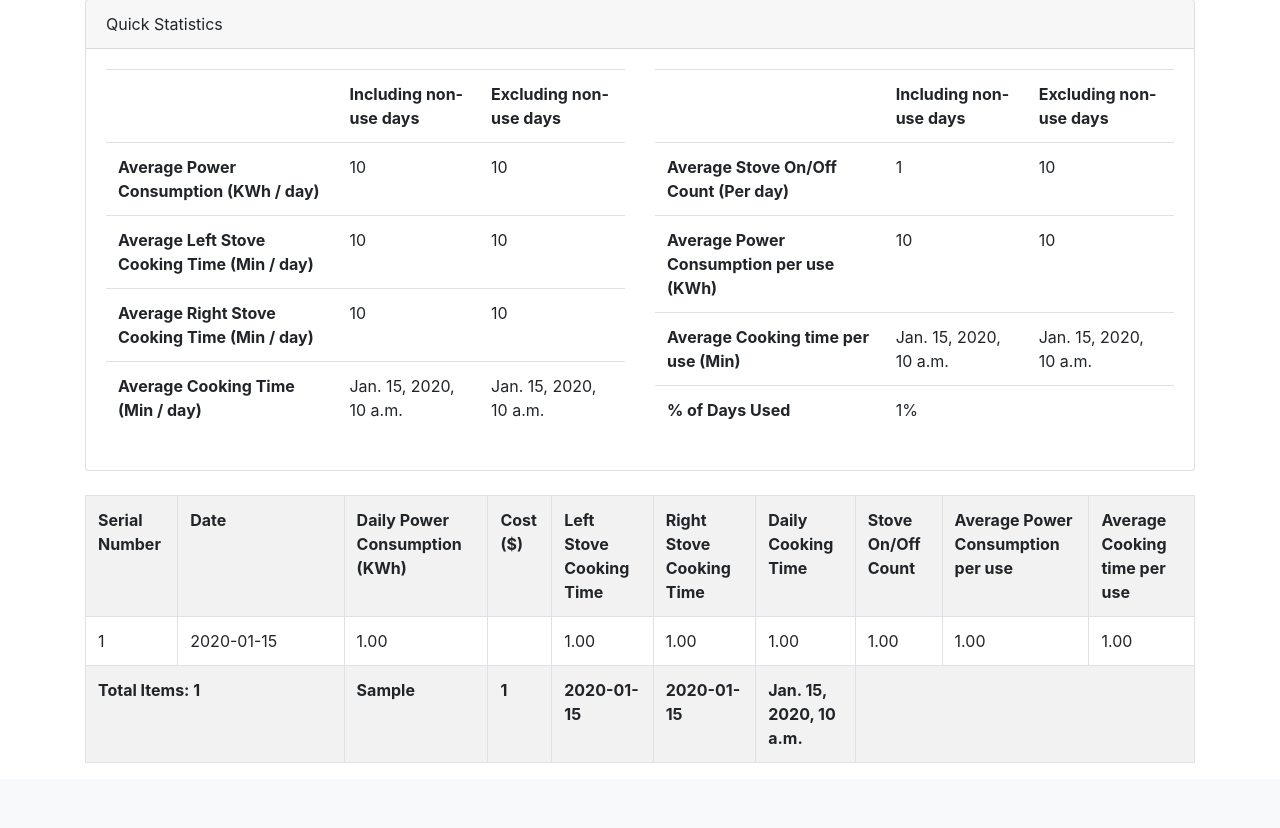
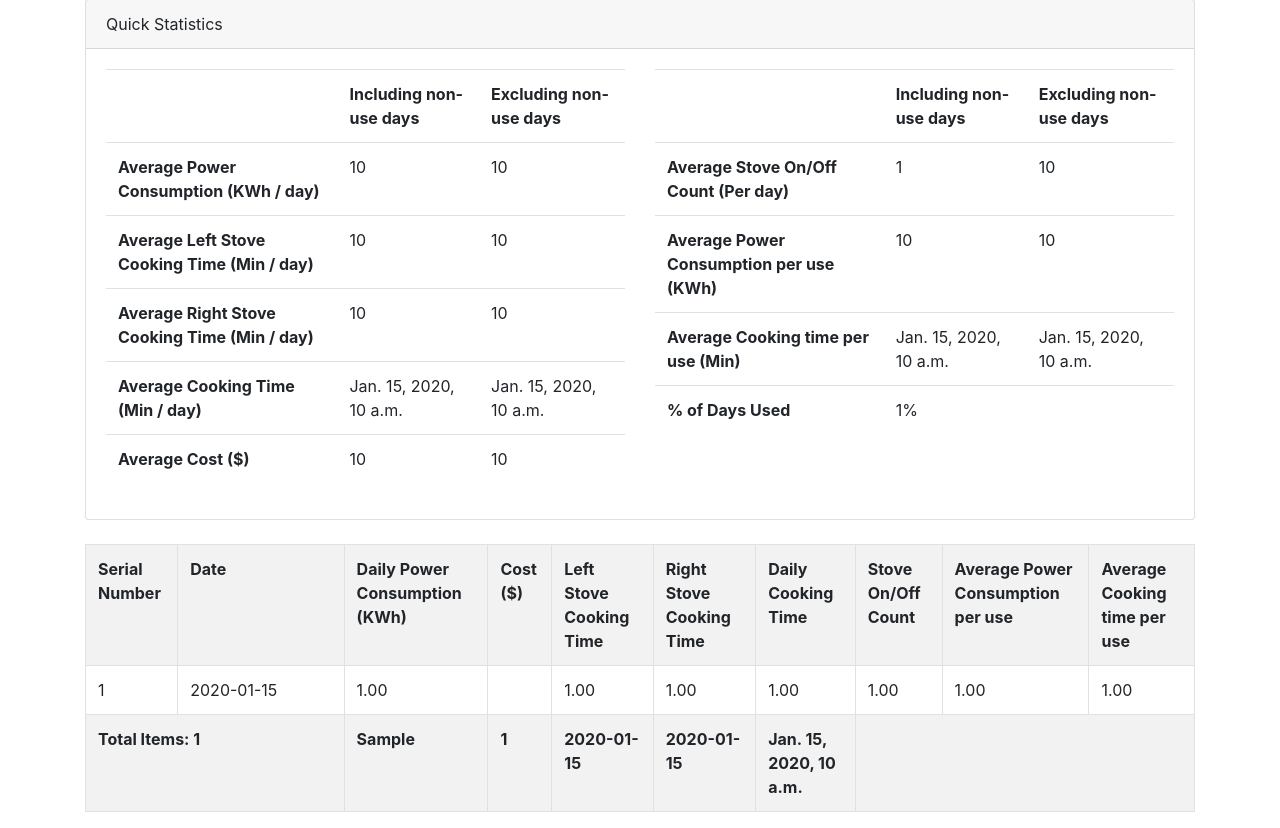
Before and after one commit to trk9001/ecook-angaza, a Django app: template reports/templates/reports/reports/reports.html in a window 1280 px wide. Shown: the part 135-963 px from the top of the page. Before the commit the page ends 898 px from the top, so only its background shows below. Run offline with Django 3.2, Linux system fonts and the light colour scheme; tables that the repository leaves empty hold one stand-in row (values such as "Sample post"); the template is opened without the code that fills it: values that come from a table or form of the project are taken from there, most other values are stand-ins (such as "Sample title", 1, 10 or a date in 2020); some libraries are stand-ins or nearby versions.

Commit message:
Average cost added

```diff
--- a/reports/templates/reports/reports/reports.html
+++ b/reports/templates/reports/reports/reports.html
@@ -81,6 +81,11 @@
                                         <td><strong>Average Cooking Time (Min / day)</strong></td>
                                         <td>{{ quick_statistics.average_cooking_time }}</td>
                                         <td>{{ quick_statistics.average_cooking_time_exclude_zero }}</td>
+                                    </tr>
+                                    <tr>
+                                        <td><strong>Average Cost ($)</strong></td>
+                                        <td>{{ quick_statistics.average_cost }}</td>
+                                        <td>{{ quick_statistics.average_cost_exclude_zero }}</td>
                                     </tr>
                                 </table>
                             </div>
```
Also changed, not shown: reports/views/reports.py (+12 -2 lines).
